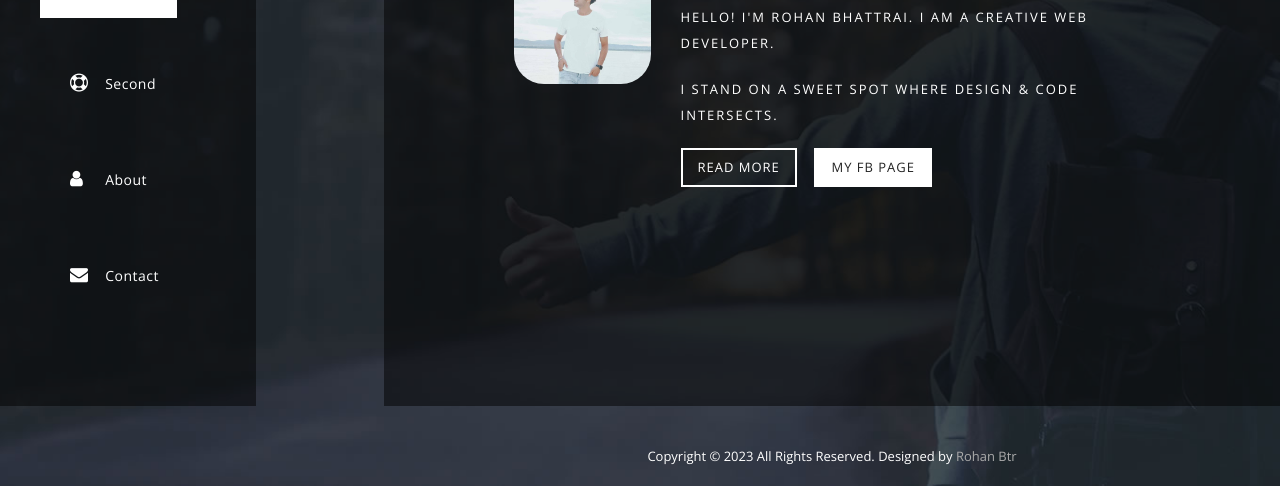
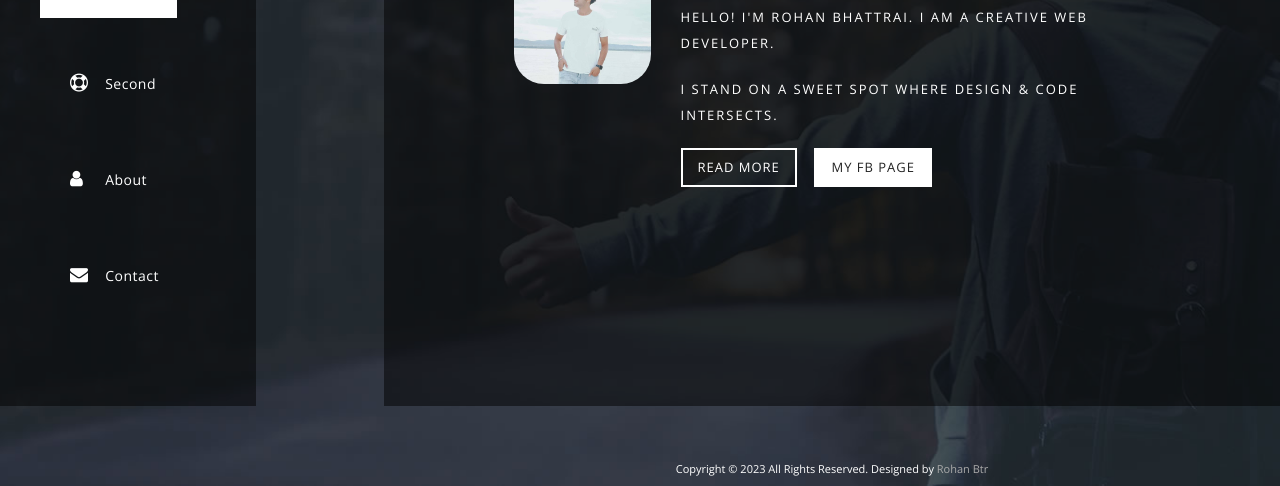
Before and after one commit to Rohan-Btr/rohan_btr, a plain HTML site: page index.html in a window 1280 px wide. Shown: the part 314-800 px from the top of the page. Drawn offline with nearby package versions, Linux system fonts and the light colour scheme.

Commit message:
Update templatemo-main.css

```diff
--- a/css/templatemo-main.css
+++ b/css/templatemo-main.css
@@ -706,15 +706,16 @@ nav a:hover::before {
 
 .footer .content p {
 	text-align: center;
-	font-size: 13px;
+	font-size: 11px;
 	color: #fff;
-	margin-bottom: 20px;
+	margin-bottom: 9px;
 }
 
 .footer .content p a {
 	color: #aaa;
 	text-decoration: none;
 }
+
 
 
 
```
